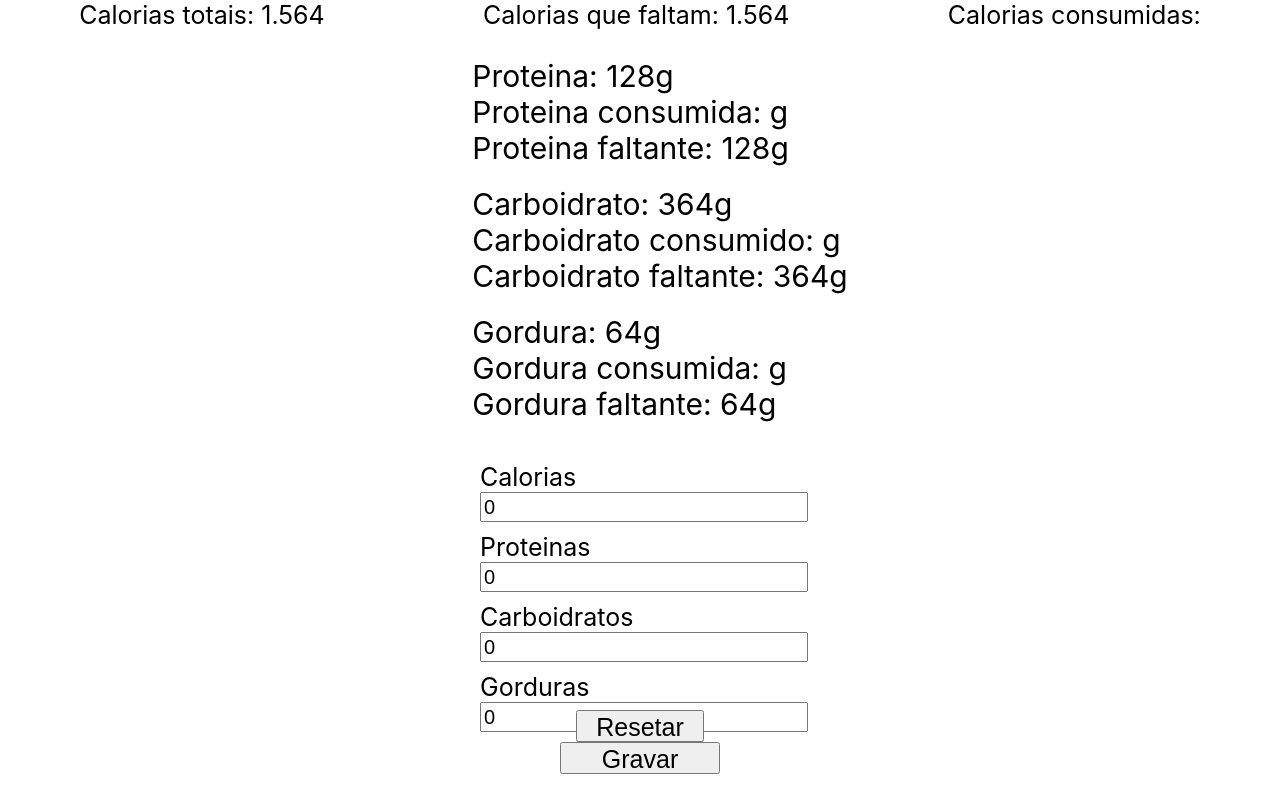
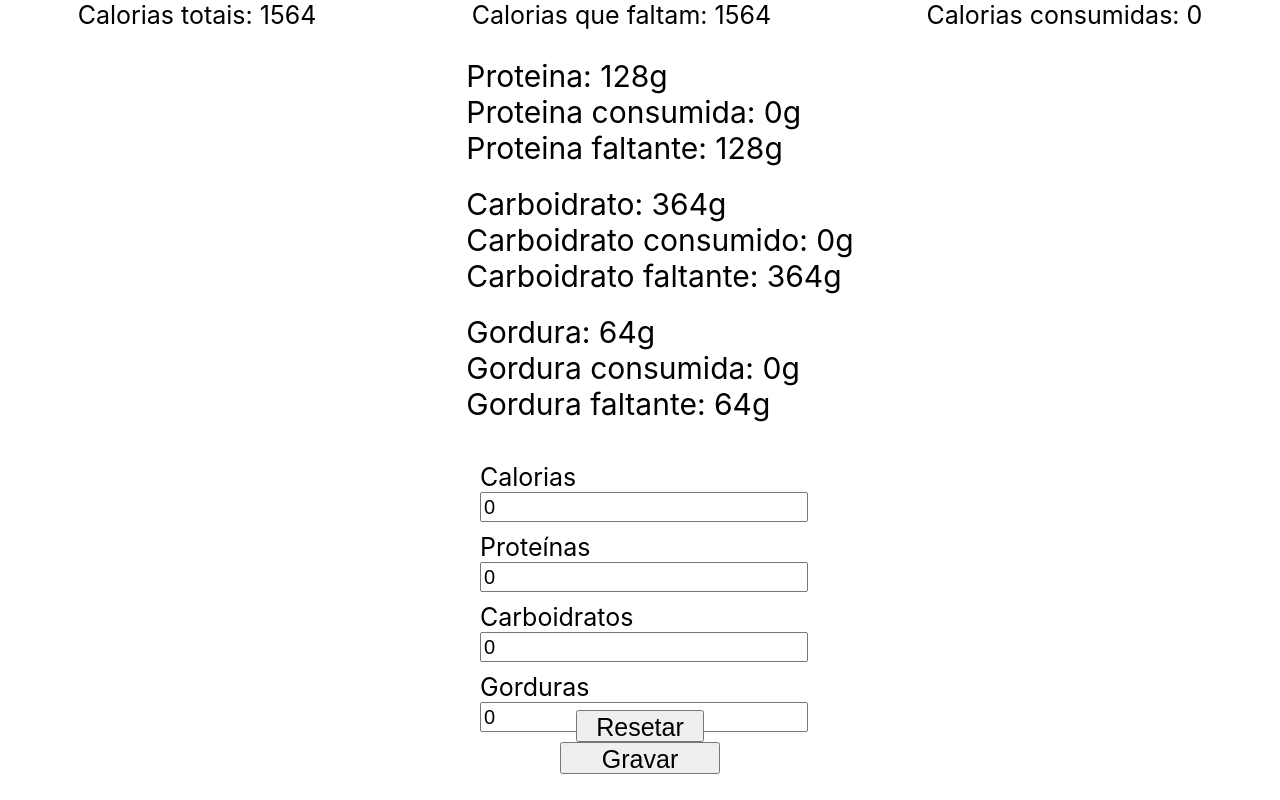
Before and after one commit to vitorvieirah/gerenciador-emagrecimento, a React (Create React App) app in the folder gerenciador-emagrecimento/: page / in a window 1280 px wide. Built offline with nearby package versions, Linux system fonts and the light colour scheme.

Commit message:
Projeto finalizado

```diff
--- a/gerenciador-emagrecimento/src/App.js
+++ b/gerenciador-emagrecimento/src/App.js
@@ -1,55 +1,65 @@
+import React, { useState, useEffect } from 'react';
 import Formulario from './componentes/Formulario';
 import Header from './componentes/Header';
-import './App.css'
+import Macros from './componentes/Macros';
 import Footer from './componentes/Footer';
-import Macros from './componentes/Macros';
-import { useState, useEffect } from 'react'
+import './App.css';
 
 function App() {
-
-
-  const calorias = 1.564;
+  const calorias = 1564;
   const proteina = 128;
   const carboidrato = 364;
   const gordura = 64;
-  let kalCons;
-  let proteinaCons;
-  let carboidratoCons;
-  let gorduraCons;
 
-  const [kalFalta, setKalFalta] = useState(0);
-  const [proteinaFalta, setProteinaFalta] = useState(0);
-  const [carboidratoFalta, setCarboidratoFalta] = useState(0);
-  const [gorduraFalta, setGorduraFalta] = useState(0);
+  const [kalCons, setKalCons] = useState(0);
+  const [proteinaCons, setProteinaCons] = useState(0);
+  const [carboidratoCons, setCarboidratoCons] = useState(0);
+  const [gorduraCons, setGorduraCons] = useState(0);
 
+  const [kalFalta, setKalFalta] = useState(calorias);
+  const [proteinaFalta, setProteinaFalta] = useState(proteina);
+  const [carboidratoFalta, setCarboidratoFalta] = useState(carboidrato);
+  const [gorduraFalta, setGorduraFalta] = useState(gordura);
 
   useEffect(() => {
-    kalCons = parseFloat(localStorage.getItem('kal-cons')) || 0;
-    proteinaCons = parseFloat(localStorage.getItem('proteina-cons')) || 0;
-    carboidratoCons = parseFloat(localStorage.getItem('carboidrato-cons')) || 0;
-    gorduraCons = parseFloat(localStorage.getItem('gordura-cons')) || 0;
+    const initialKalCons = parseFloat(localStorage.getItem('kal-cons')) || 0;
+    const initialProteinaCons = parseFloat(localStorage.getItem('proteina-cons')) || 0;
+    const initialCarboidratoCons = parseFloat(localStorage.getItem('carboidrato-cons')) || 0;
+    const initialGorduraCons = parseFloat(localStorage.getItem('gordura-cons')) || 0;
 
-    console.log('Proteina cons antes: ' + proteinaCons);
-    console.log('Proteina faltante: ' + proteina - proteinaCons);
+    setKalCons(initialKalCons);
+    setProteinaCons(initialProteinaCons);
+    setCarboidratoCons(initialCarboidratoCons);
+    setGorduraCons(initialGorduraCons);
+  }, []);
 
+  useEffect(() => {
     setKalFalta(calorias - kalCons);
     setProteinaFalta(proteina - proteinaCons);
     setCarboidratoFalta(carboidrato - carboidratoCons);
     setGorduraFalta(gordura - gorduraCons);
+  }, [kalCons, proteinaCons, carboidratoCons, gorduraCons]);
 
-    console.log('Calorias cons: ' + kalCons);
-    console.log('Calorias faltas: ' + kalFalta);
-    console.log('Proteina cons: ' + proteinaCons);
-  })
+  const atualizarConsumo = (kalorias, proteinas, carboidratos, gorduras) => {
+    const newKalCons = kalCons + kalorias;
+    const newProteinaCons = proteinaCons + proteinas;
+    const newCarboidratoCons = carboidratoCons + carboidratos;
+    const newGorduraCons = gorduraCons + gorduras;
 
+    setKalCons(newKalCons);
+    setProteinaCons(newProteinaCons);
+    setCarboidratoCons(newCarboidratoCons);
+    setGorduraCons(newGorduraCons);
+
+    localStorage.setItem('kal-cons', newKalCons);
+    localStorage.setItem('proteina-cons', newProteinaCons);
+    localStorage.setItem('carboidrato-cons', newCarboidratoCons);
+    localStorage.setItem('gordura-cons', newGorduraCons);
+  };
 
   return (
     <div className="app">
-      <Header
-        calorias={calorias}
-        caloriasFaltantes={kalFalta}
-        caloriasConsumidas={kalCons}
-      />
+      <Header calorias={calorias} caloriasFaltantes={kalFalta} caloriasConsumidas={kalCons} />
       <Macros
         proteina={proteina}
         proteinaFaltante={proteinaFalta}
@@ -61,7 +71,7 @@ function App() {
         gorduraFaltante={gorduraFalta}
         gorduraCons={gorduraCons}
       />
-      <Formulario />
+      <Formulario atualizarConsumo={atualizarConsumo} />
       <Footer />
     </div>
   );
--- a/gerenciador-emagrecimento/src/componentes/CampoTexto/index.js
+++ b/gerenciador-emagrecimento/src/componentes/CampoTexto/index.js
@@ -1,17 +1,16 @@
-import './CampoTexto.css'
+import './CampoTexto.css';
 
-const CampoTexto = (props) => {
+const CampoTexto = ({ label, valor, aoAlterado }) => {
+  const aoDigitado = (evento) => {
+    aoAlterado(evento.target.value);
+  };
 
-    const aoDigitado = (evento) => {
-        props.aoAlterado(evento.target.value)
-    }
-
-    return (
-        <div className="campo-texto">
-            <label>{props.label}</label>
-            <input value={props.valor} onChange={aoDigitado}/>
-        </div>
-    )
-}
+  return (
+    <div className="campo-texto">
+      <label>{label}</label>
+      <input type="number" value={valor} onChange={aoDigitado} />
+    </div>
+  );
+};
 
 export default CampoTexto;
--- a/gerenciador-emagrecimento/src/componentes/Formulario/index.js
+++ b/gerenciador-emagrecimento/src/componentes/Formulario/index.js
@@ -1,55 +1,31 @@
-import './Formulario.css'
-import CampoTexto from '../CampoTexto'
-import { useState } from 'react'
+import React, { useState } from 'react';
+import './Formulario.css';
+import CampoTexto from '../CampoTexto';
 
-const Formulario = () => {
+const Formulario = ({ atualizarConsumo }) => {
+  const [kalorias, setKalorias] = useState(0);
+  const [proteinas, setProteinas] = useState(0);
+  const [carboidratos, setCarboidratos] = useState(0);
+  const [gorduras, setGorduras] = useState(0);
 
-    const [kalCons, setKalCons] = useState(0);
-    const [proteinaCons, setProteinaCons] = useState(0);
-    const [carboidratoCons, setCarboidratoCons] = useState(0);
-    const [gorduraCons, setGorduraCons] = useState(0);
+  const aoSalvar = (e) => {
+    e.preventDefault();
+    atualizarConsumo(parseFloat(kalorias), parseFloat(proteinas), parseFloat(carboidratos), parseFloat(gorduras));
+    setKalorias(0);
+    setProteinas(0);
+    setCarboidratos(0);
+    setGorduras(0);
+  };
 
-
-    const aoSalvar = () => {
-        const kalConsStorage = parseFloat(localStorage.getItem('kal-cons')) || 0;
-        const proteinaConsStorage = parseFloat(localStorage.getItem('proteina-cons')) || 0;
-        const carboidratoConsStorage = parseFloat(localStorage.getItem('carboidrato-cons')) || 0;
-        const gorduraConsStorage = parseFloat(localStorage.getItem('gordura-cons')) || 0;
-
-        if(kalConsStorage) {
-            setKalCons(kalConsStorage + kalCons);
-        }
-
-        if(proteinaConsStorage) {
-            setProteinaCons(proteinaConsStorage + proteinaCons);
-        }
-
-        if(carboidratoConsStorage) {
-            setCarboidratoCons(carboidratoConsStorage + carboidratoCons);
-        }
-
-        if(gorduraConsStorage) {
-            setGorduraCons(gorduraConsStorage + gorduraCons);
-        }
-
-        localStorage.setItem('kal-cons', kalCons);
-        localStorage.setItem('proteina-cons', proteinaCons);
-        localStorage.setItem('carboidrato-cons', carboidratoCons);
-        localStorage.setItem('gordura-cons', gorduraCons);
-
-
-
-    }
-
-    return (
-        <form className="formulario" onSubmit={aoSalvar}>
-            <CampoTexto label="Calorias" valor={kalCons} aoAlterado={valor => setKalCons(valor)} />
-            <CampoTexto label="Proteinas" valor={proteinaCons} aoAlterado={valor => setProteinaCons(valor)} />
-            <CampoTexto label="Carboidratos" valor={carboidratoCons} aoAlterado={valor => setCarboidratoCons(valor)} />
-            <CampoTexto label="Gorduras" valor={gorduraCons} aoAlterado={valor => setGorduraCons(valor)} />
-            <button type="submit">Gravar</button>
-        </form>
-    )
-}
+  return (
+    <form className="formulario" onSubmit={aoSalvar}>
+      <CampoTexto label="Calorias" valor={kalorias} aoAlterado={setKalorias} />
+      <CampoTexto label="Proteínas" valor={proteinas} aoAlterado={setProteinas} />
+      <CampoTexto label="Carboidratos" valor={carboidratos} aoAlterado={setCarboidratos} />
+      <CampoTexto label="Gorduras" valor={gorduras} aoAlterado={setGorduras} />
+      <button type="submit">Gravar</button>
+    </form>
+  );
+};
 
 export default Formulario;
```
Also changed, not shown: gerenciador-emagrecimento/src/componentes/Header/index.js (indentation only).
